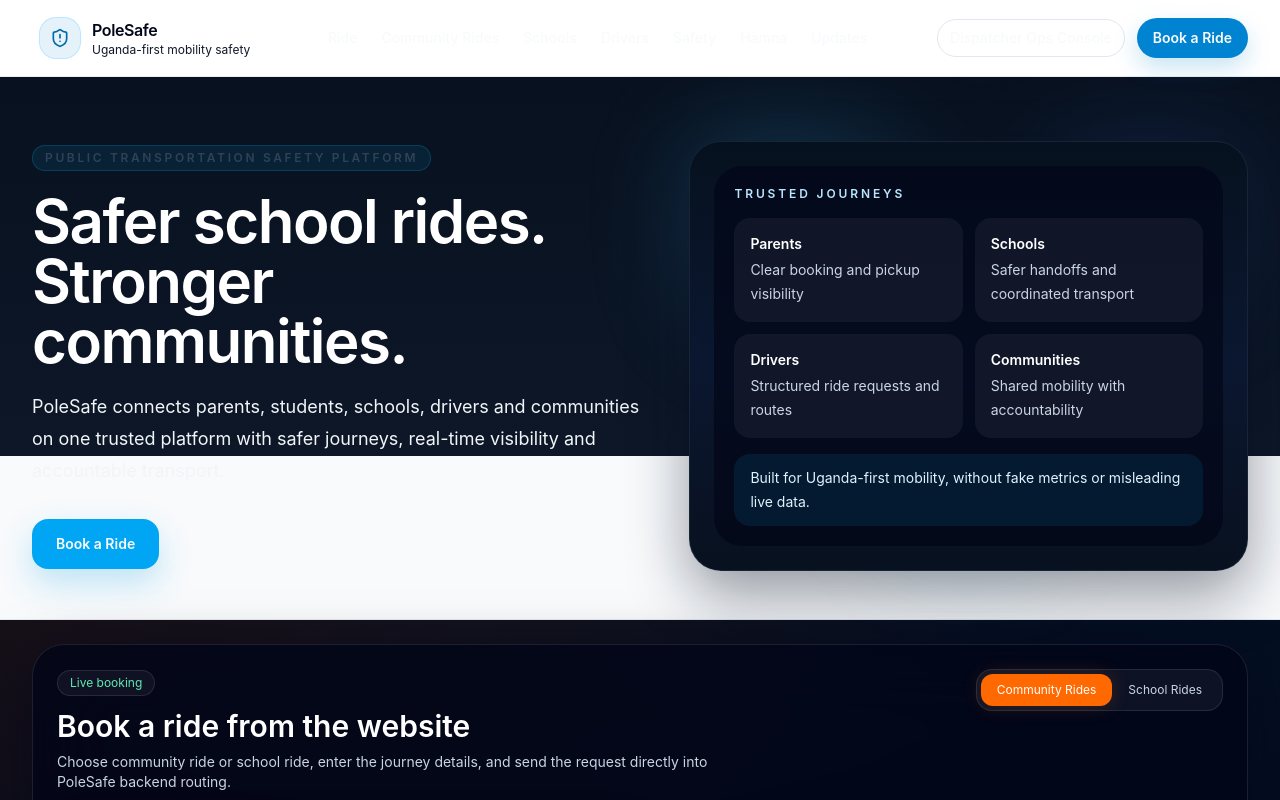
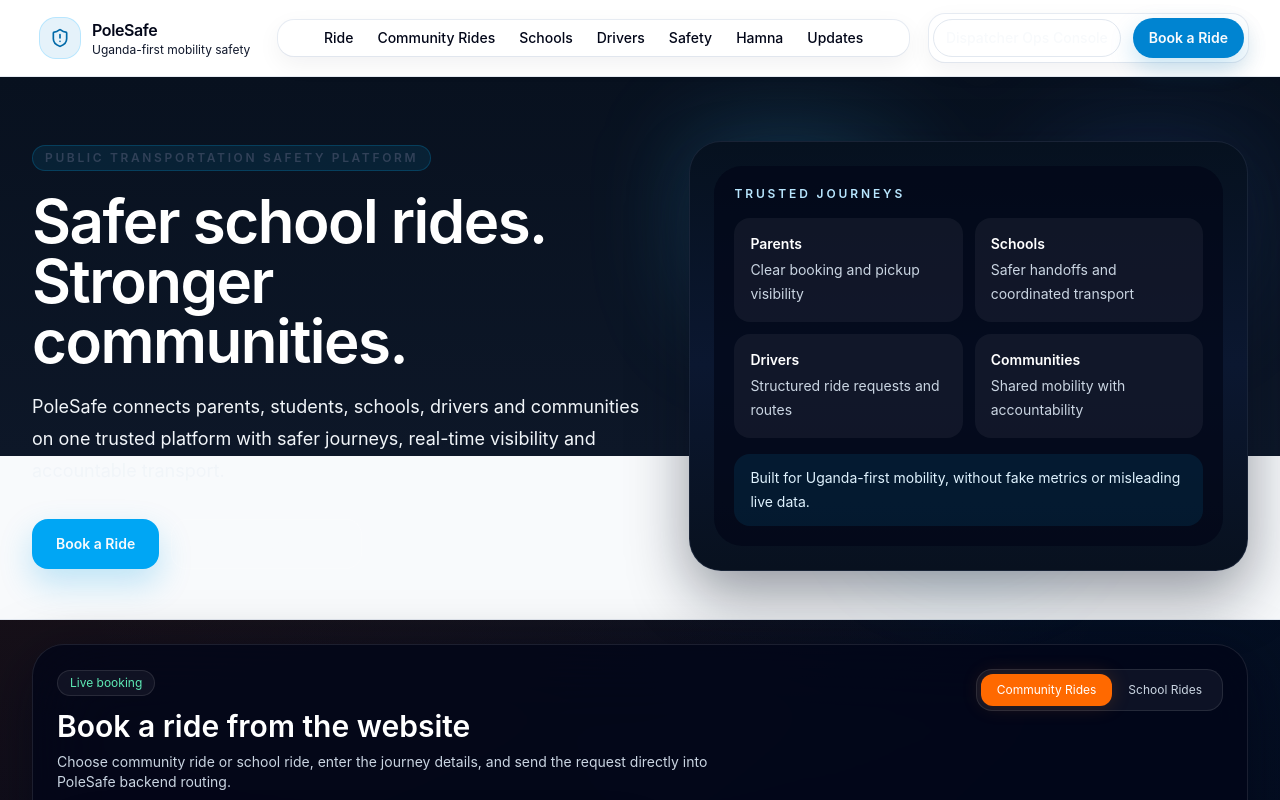
Before and after one commit to hassankavuma-prog/polesafe, a Next.js app: page / in a window 1280 px wide. Shown: the top 800 px of the page. Built offline with nearby package versions, Linux system fonts and the light colour scheme.

Commit message:
fix: strengthen homepage header nav surface

```diff
--- a/app/page.tsx
+++ b/app/page.tsx
@@ -31,13 +31,13 @@ function PublicHeader() {
               </div>
             </Link>
 
-            <nav className="-mx-1 flex items-center gap-1 overflow-x-auto pb-1 lg:flex-1 lg:justify-center lg:pb-0" aria-label="Primary">
+            <nav className="-mx-1 flex items-center gap-1 overflow-x-auto rounded-2xl bg-white px-1 pb-1 text-slate-950 shadow-[0_1px_0_rgba(15,23,42,0.08),0_8px_24px_rgba(15,23,42,0.06)] ring-1 ring-slate-200/80 backdrop-blur-md lg:flex-1 lg:justify-center lg:pb-0" aria-label="Primary">
               {nav.map(([label, href]) => (
                 <Link key={label} href={href} className="whitespace-nowrap rounded-md px-2.5 py-2 text-sm font-medium text-black transition hover:text-black hover:underline hover:decoration-sky-300 hover:underline-offset-4">{label}</Link>
               ))}
             </nav>
 
-            <div className="flex shrink-0 flex-wrap items-center gap-2 sm:gap-3 lg:justify-end">
+            <div className="flex shrink-0 flex-wrap items-center gap-2 rounded-2xl bg-white px-1 py-1 shadow-[0_1px_0_rgba(15,23,42,0.08),0_8px_24px_rgba(15,23,42,0.06)] ring-1 ring-slate-200/80 sm:gap-3 lg:justify-end">
               <Link href="/ops" className="whitespace-nowrap rounded-full border border-slate-200 bg-white px-3 py-2 text-sm font-medium text-slate-950 transition hover:border-slate-300 hover:text-slate-950">Dispatcher Ops Console</Link>
               <Link href="#booking" className="inline-flex whitespace-nowrap items-center justify-center rounded-full bg-sky-600 px-4 py-2.5 text-sm font-semibold text-white shadow-[0_10px_24px_rgba(2,132,199,0.22)] transition hover:bg-sky-500">Book a Ride</Link>
             </div>
```
